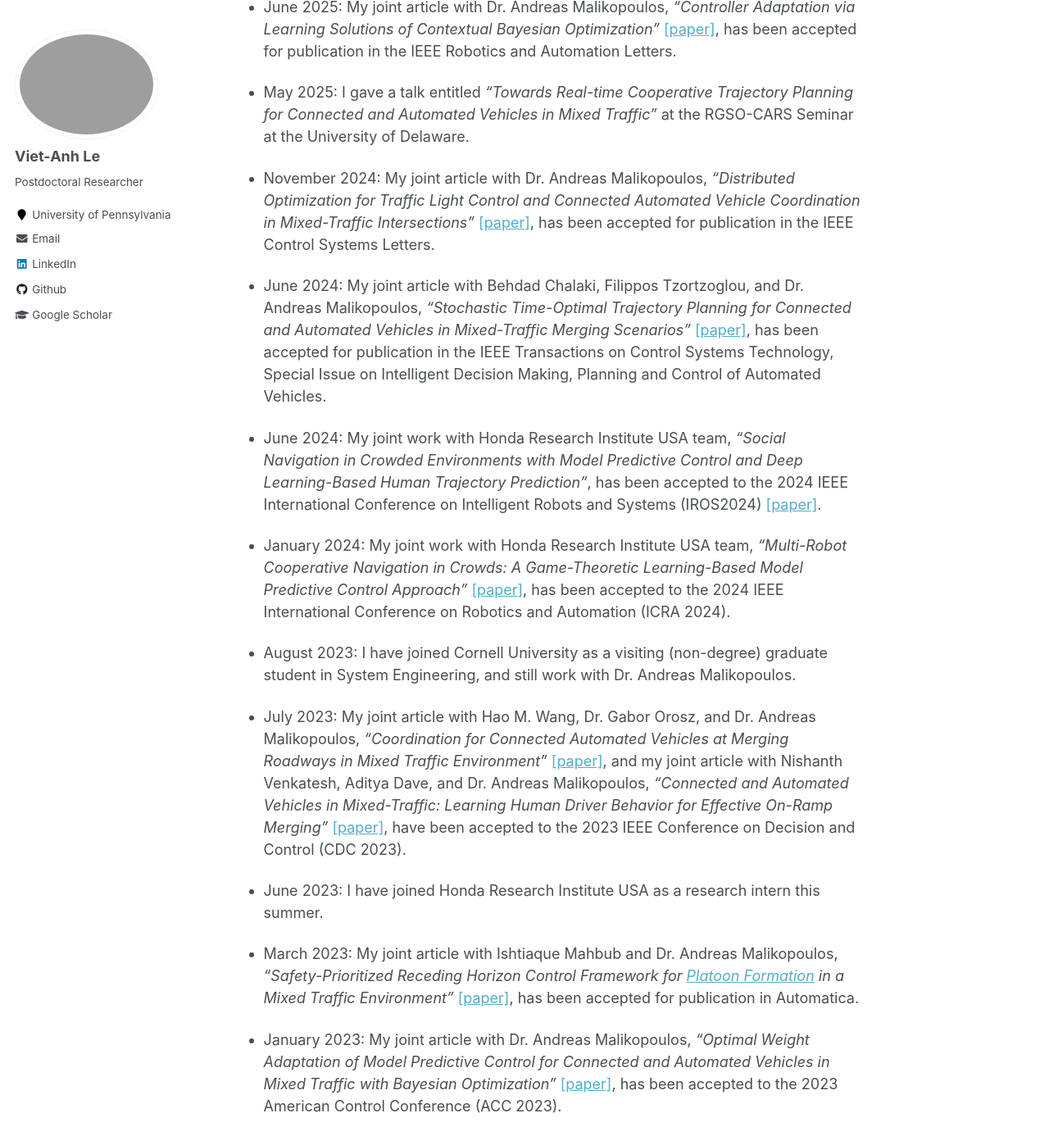
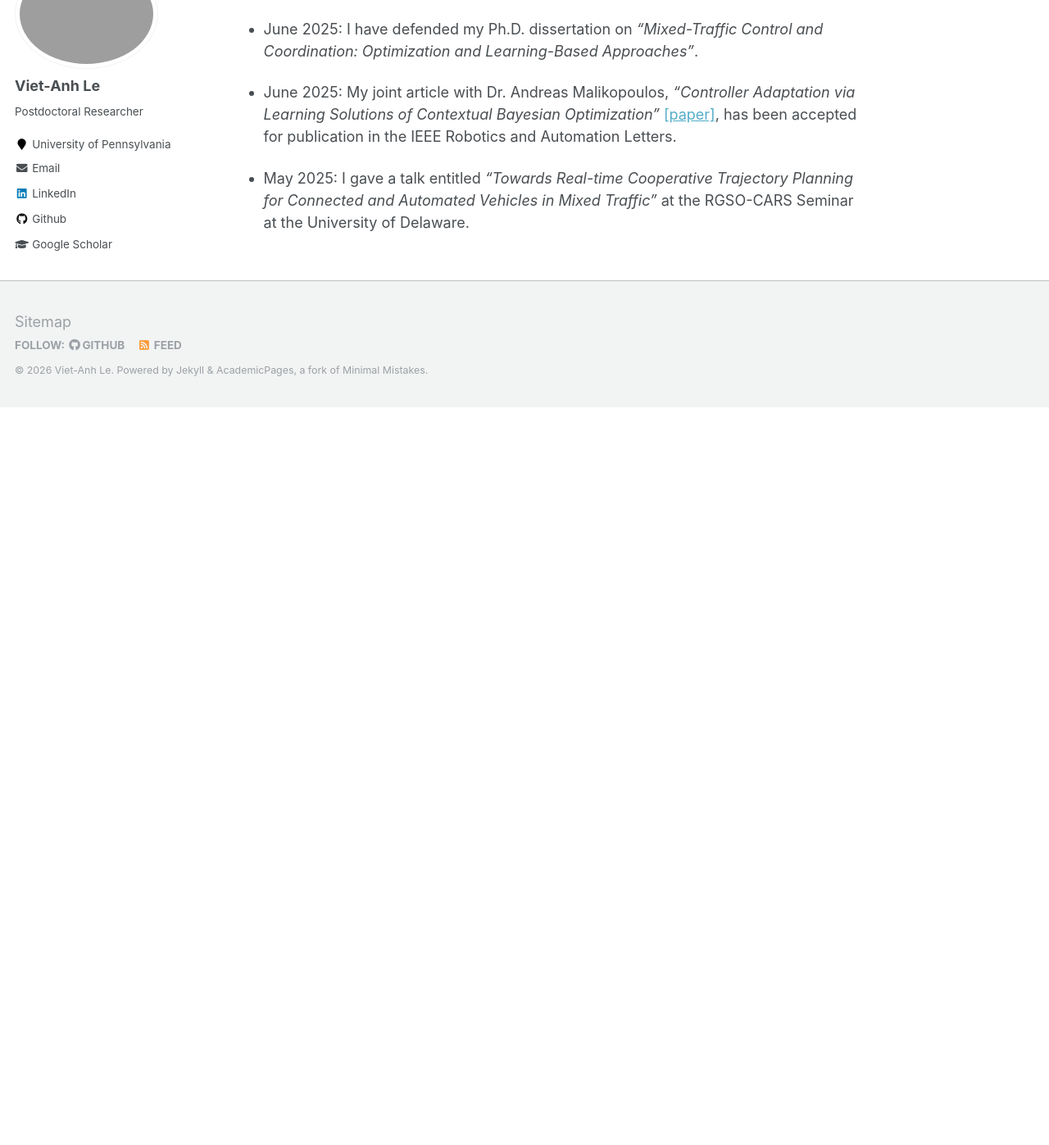
Before and after one commit to vietanhle0101/vietanhle0101.github.io, a Jekyll site: the page built from _pages/about.md, in a window 1280 px wide and 1400 px high, scrolled down 1620 px. Shown: the top 1397 px of the window at 82% size. Built offline with Jekyll 4.4.1, drawn with Linux system fonts in a browser that asks for light colours; after the commit the page ends 2117 px from its top, so only the background shows below that; some of the changed text lies outside the part shown.

Commit message:
update about me

```diff
--- a/_pages/about.md
+++ b/_pages/about.md
@@ -40,15 +41,15 @@ and Control Workshop](https://nescw.org/).
 
 * May 2025: I gave a talk entitled <em>"Towards Real-time Cooperative Trajectory Planning for Connected and Automated Vehicles in Mixed Traffic"</em> at the RGSO-CARS Seminar at the University of Delaware.
 
-* November 2024: My joint article with Dr. Andreas Malikopoulos, <em>"Distributed Optimization for Traffic Light Control and Connected Automated Vehicle Coordination in Mixed-Traffic Intersections"</em> [[paper]](https://ieeexplore.ieee.org/document/10778260), has been accepted for publication in the IEEE Control Systems Letters.
+<!-- * November 2024: My joint article with Dr. Andreas Malikopoulos, <em>"Distributed Optimization for Traffic Light Control and Connected Automated Vehicle Coordination in Mixed-Traffic Intersections"</em> [[paper]](https://ieeexplore.ieee.org/document/10778260), has been accepted for publication in the IEEE Control Systems Letters.
 
 * June 2024: My joint article with Behdad Chalaki, Filippos Tzortzoglou, and Dr. Andreas Malikopoulos, <em>"Stochastic Time-Optimal Trajectory Planning for Connected and Automated Vehicles in Mixed-Traffic Merging Scenarios"</em> [[paper]](https://ieeexplore.ieee.org/abstract/document/10621701), has been accepted for publication in the IEEE Transactions on Control Systems Technology, Special Issue on Intelligent Decision Making, Planning and Control of Automated Vehicles.
 
 * June 2024: My joint work with Honda Research Institute USA team, <em>"Social Navigation in Crowded Environments with Model Predictive Control and Deep Learning-Based Human Trajectory Prediction"</em>, has been accepted to the 2024 IEEE International Conference on Intelligent Robots and Systems (IROS2024) [[paper]](https://ieeexplore.ieee.org/abstract/document/10802371).
 
-* January 2024: My joint work with Honda Research Institute USA team, <em>"Multi-Robot Cooperative Navigation in Crowds: A Game-Theoretic Learning-Based Model Predictive Control Approach"</em> [[paper]](https://ieeexplore.ieee.org/abstract/document/10611204), has been accepted to the 2024 IEEE International Conference on Robotics and Automation (ICRA 2024).
+* January 2024: My joint work with Honda Research Institute USA team, <em>"Multi-Robot Cooperative Navigation in Crowds: A Game-Theoretic Learning-Based Model Predictive Control Approach"</em> [[paper]](https://ieeexplore.ieee.org/abstract/document/10611204), has been accepted to the 2024 IEEE International Conference on Robotics and Automation (ICRA 2024). -->
 
-* August 2023: I have joined Cornell University as a visiting (non-degree) graduate student in System Engineering, and still work with Dr. Andreas Malikopoulos.
+<!-- * August 2023: I have joined Cornell University as a visiting (non-degree) graduate student in System Engineering, and still work with Dr. Andreas Malikopoulos.
 
 * July 2023: My joint article with Hao M. Wang, Dr. Gabor Orosz, and Dr. Andreas Malikopoulos, <em>“Coordination for Connected Automated Vehicles at Merging Roadways in Mixed Traffic Environment” </em> [[paper]](https://ieeexplore.ieee.org/document/10383318), and my joint article with Nishanth Venkatesh, Aditya Dave, and Dr. Andreas Malikopoulos, <em>“Connected and Automated Vehicles in Mixed-Traffic: Learning Human Driver Behavior for Effective On-Ramp Merging”</em> [[paper]](https://ieeexplore.ieee.org/document/10383913), have been accepted to the 2023 IEEE Conference on Decision and Control (CDC 2023).
 
@@ -56,7 +57,7 @@ and Control Workshop](https://nescw.org/).
 
 * March 2023: My joint article with Ishtiaque Mahbub and Dr. Andreas Malikopoulos, <em>“Safety-Prioritized Receding Horizon Control Framework for [Platoon Formation](https://www.facebook.com/reel/1387514409318685) in a Mixed Traffic Environment”</em> [[paper]](https://www.sciencedirect.com/science/article/pii/S2405896322022935), has been accepted for publication in Automatica.
 
-* January 2023: My joint article with Dr. Andreas Malikopoulos, <em>“Optimal Weight Adaptation of Model Predictive Control for Connected and Automated Vehicles in Mixed Traffic with Bayesian Optimization”</em> [[paper]](https://ieeexplore.ieee.org/abstract/document/10155950/), has been accepted to the 2023 American Control Conference (ACC 2023).
+* January 2023: My joint article with Dr. Andreas Malikopoulos, <em>“Optimal Weight Adaptation of Model Predictive Control for Connected and Automated Vehicles in Mixed Traffic with Bayesian Optimization”</em> [[paper]](https://ieeexplore.ieee.org/abstract/document/10155950/), has been accepted to the 2023 American Control Conference (ACC 2023). -->
 
 <!-- * October 2022: Our team (Heeseung Bang and I) participated in the [IEEEXtreme](https://ieeextreme.org/) programming competition and finished at 949/6373 globally (12/99 in USA).
 
```
Also changed, not shown: other parts of _pages/about.md (+4 -3 lines).
